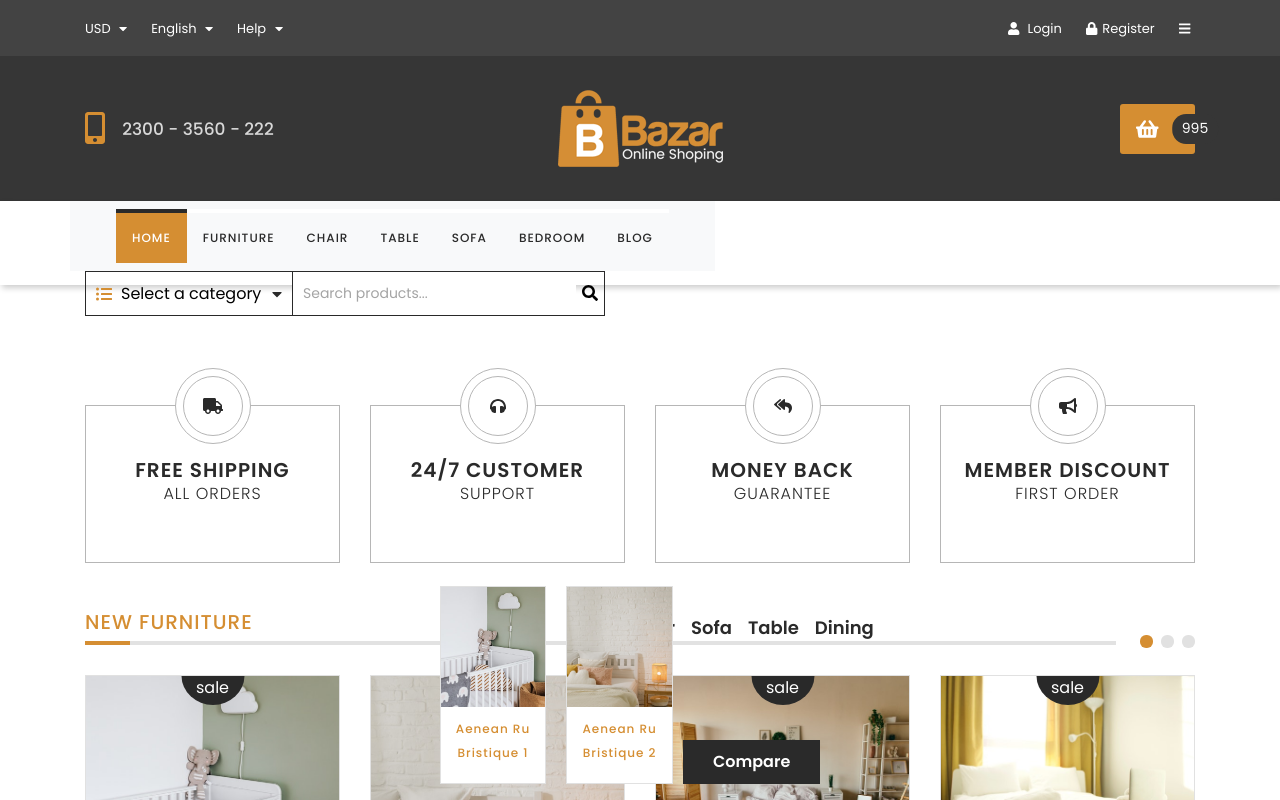
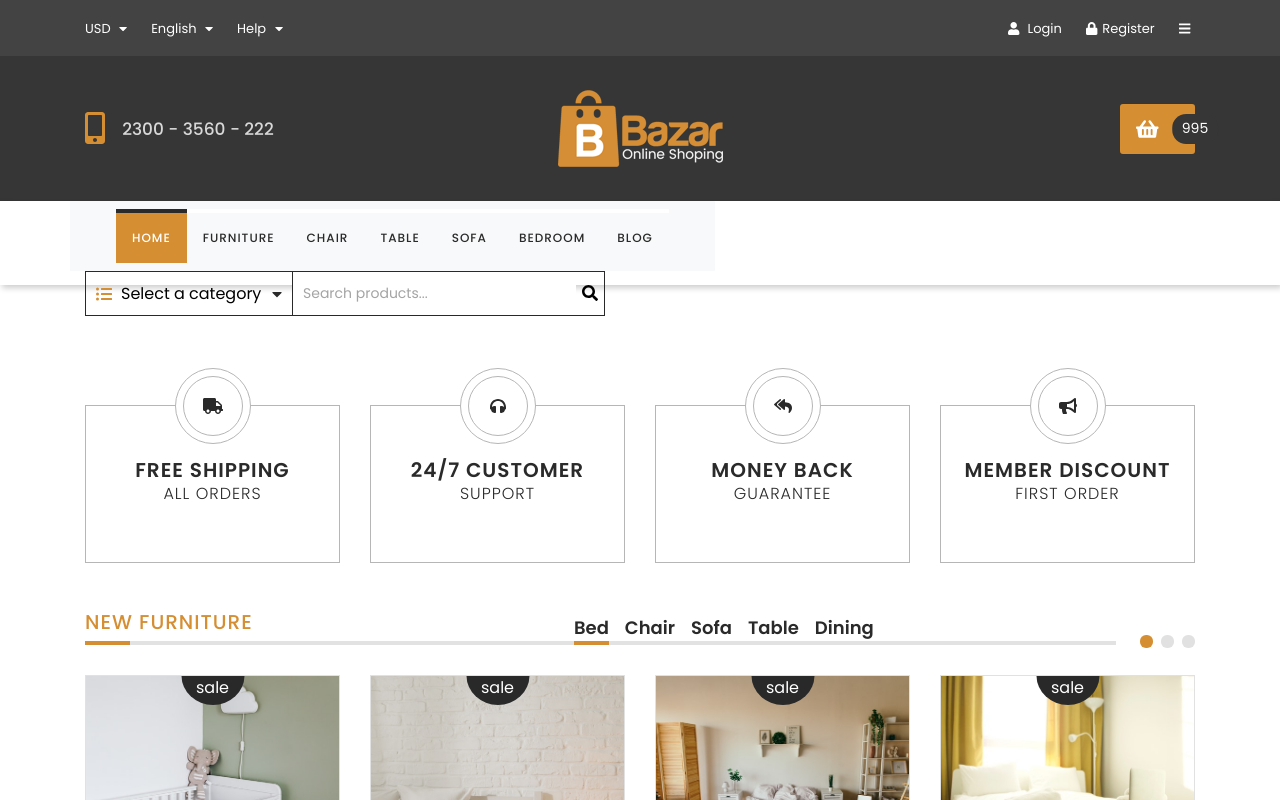
Before and after one commit to kamilwilk95/wdp-2206-02, a React (Create React App) app: page / in a window 1280 px wide. Shown: the top 800 px of the page. Built offline with nearby package versions, Linux system fonts and the light colour scheme.

Commit message:
Change position to sticky. Fix margin

```diff
--- a/src/components/features/CompareProducts/CompareProducts.js
+++ b/src/components/features/CompareProducts/CompareProducts.js
@@ -1,6 +1,6 @@
 import React from 'react';
 import { useSelector, useDispatch } from 'react-redux';
-import { useState } from 'react';
+
 import styles from './CompareProducts.module.scss';
 import { faWindowClose } from '@fortawesome/free-solid-svg-icons';
 import { FontAwesomeIcon } from '@fortawesome/react-fontawesome';
@@ -10,22 +10,20 @@ import { getCompare, toggleProductCompare } from '../../../redux/productsRedux';
 const CompareProducts = () => {
   const dispatch = useDispatch();
   const compare = useSelector(state => getCompare(state));
-  const [productId, setProductId] = useState('');
 
-  const handleRemove = id => {
+  const handleRemove = (e, id) => {
+    e.preventDefault();
     dispatch(toggleProductCompare(id));
   };
 
   return (
-    <div
-      className={'row align-items-end justify-content-center' + ' ' + styles.wrapper}
-    >
+    <div className={'row align-items-end justify-content-center ' + styles.wrapper}>
       {compare.map(product => (
-        <div className={'col-4 col-lg-1' + ' ' + styles.box} key={product.id}>
+        <div className={'col-4 col-lg-1 ' + styles.box} key={product.id}>
           <Button
             variant='outline'
             className={styles.button_close}
-            onClick={handleRemove}
+            onClick={e => handleRemove(e, product.id)}
           >
             <FontAwesomeIcon icon={faWindowClose}></FontAwesomeIcon>
           </Button>
@@ -41,6 +39,7 @@ const CompareProducts = () => {
           </div>
         </div>
       ))}
+      <div className='col-12 col-lg-1 text-center mb-2 mt-3 '>
         <Button
           variant='main'
           className={compare.length === 0 ? styles.button_compare : ''}
@@ -48,6 +47,7 @@ const CompareProducts = () => {
           Compare
         </Button>
       </div>
+    </div>
   );
 };
 
--- a/src/components/features/CompareProducts/CompareProducts.module.scss
+++ b/src/components/features/CompareProducts/CompareProducts.module.scss
@@ -1,11 +1,12 @@
 @import "../../../styles/settings.scss";
 
 .wrapper {
-  position: fixed;
+  position: sticky;
   bottom: 0;
   z-index: 999;
   width: 100%;
   margin-bottom: 1rem;
+
   .box {
     background-color: $background-white;
     border: 1px solid $product-box-border-color;
@@ -30,10 +31,7 @@
       position: relative;
 
       .image {
-        // position: absolute;
         object-fit: cover;
-        // top: 0;
-        // left: 0;
         height: 120px;
         width: 100%;
       }
--- a/src/redux/initialState.js
+++ b/src/redux/initialState.js
@@ -19,7 +19,7 @@ const initialState = {
       image: './images/fornitures-bed-1.jpg',
       newFurniture: true,
       isFavorite: true,
-      compare: true,
+      compare: false,
     },
     {
       id: 'aenean-ru-bristique-2',
@@ -31,7 +31,7 @@ const initialState = {
       image: './images/fornitures-bed-2.jpg',
       newFurniture: true,
       isFavorite: true,
-      compare: true,
+      compare: false,
     },
     {
       id: 'aenean-ru-bristique-3',
```
Lines whose indentation alone changed are shown as unchanged.
